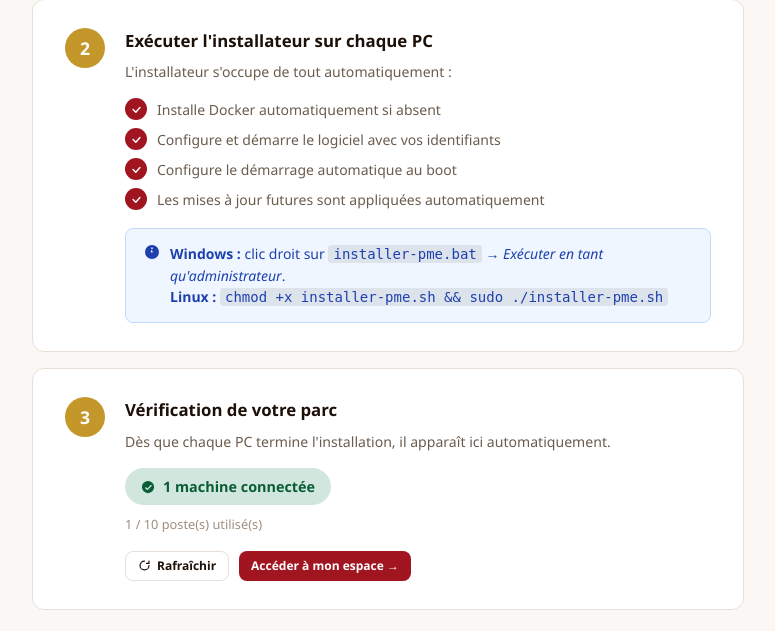
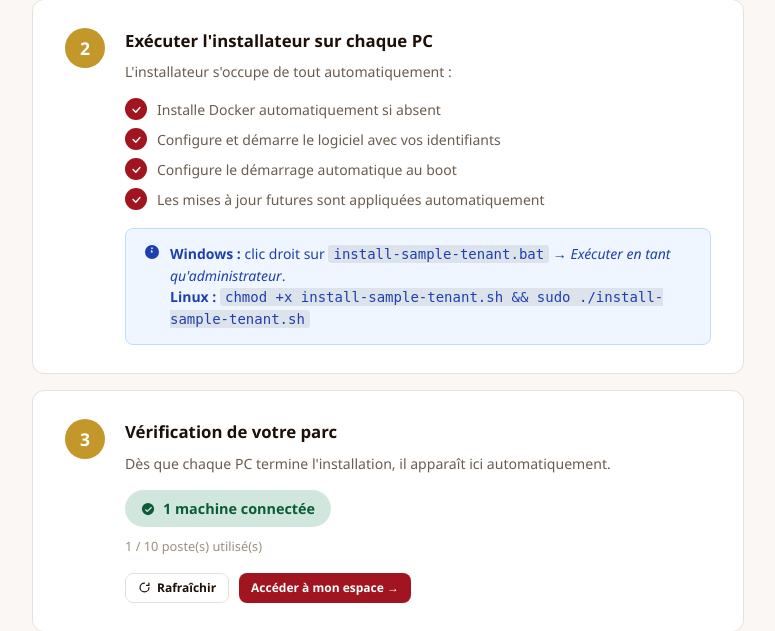
Before and after one commit to mpigajesse/saas-souverain, a Django app: page /tenants/bienvenue/ in a window 1280 px wide. Shown: the part 727-1358 px from the top of the page, without its empty margins (252-1027 px from the left). Before the commit the page ends 1337 px from the top, so only its background shows below. Run offline with Django 5.2, Linux system fonts and the light colour scheme; a user stored in the database is signed in; tables that the repository leaves empty hold one stand-in row (values such as "Sample post").

Commit message:
fix(bienvenue): nom d'installateur dynamique (install-<slug-tenant>) après inscription

```diff
--- a/templates/tenants/bienvenue.html
+++ b/templates/tenants/bienvenue.html
@@ -259,10 +259,10 @@
             <path d="M8 1a7 7 0 1 1 0 14A7 7 0 0 1 8 1zm-.75 5v1.5h-.5v1h2v-1h-.5V6h-1zm0-2.5v1.5h1.5V3.5h-1.5z"/>
           </svg>
           <span>
-            <strong>Windows :</strong> clic droit sur <code style="background:rgba(0,0,0,.08); padding:1px 5px; border-radius:3px;">installer-pme.bat</code> →
+            <strong>Windows :</strong> clic droit sur <code style="background:rgba(0,0,0,.08); padding:1px 5px; border-radius:3px;">install-{{ tenant.name|slugify }}.bat</code> →
             <em>Exécuter en tant qu'administrateur</em>.
             <br>
-            <strong>Linux :</strong> <code style="background:rgba(0,0,0,.08); padding:1px 5px; border-radius:3px;">chmod +x installer-pme.sh &amp;&amp; sudo ./installer-pme.sh</code>
+            <strong>Linux :</strong> <code style="background:rgba(0,0,0,.08); padding:1px 5px; border-radius:3px;">chmod +x install-{{ tenant.name|slugify }}.sh &amp;&amp; sudo ./install-{{ tenant.name|slugify }}.sh</code>
           </span>
         </div>
       </div>
```
